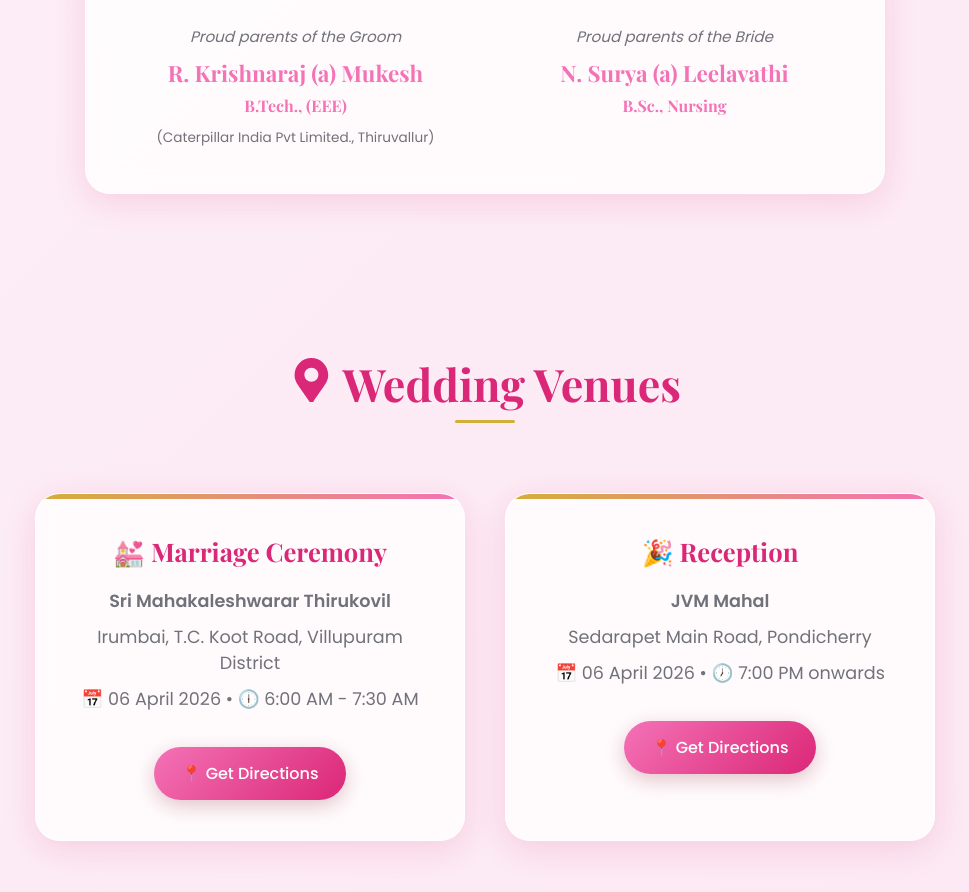
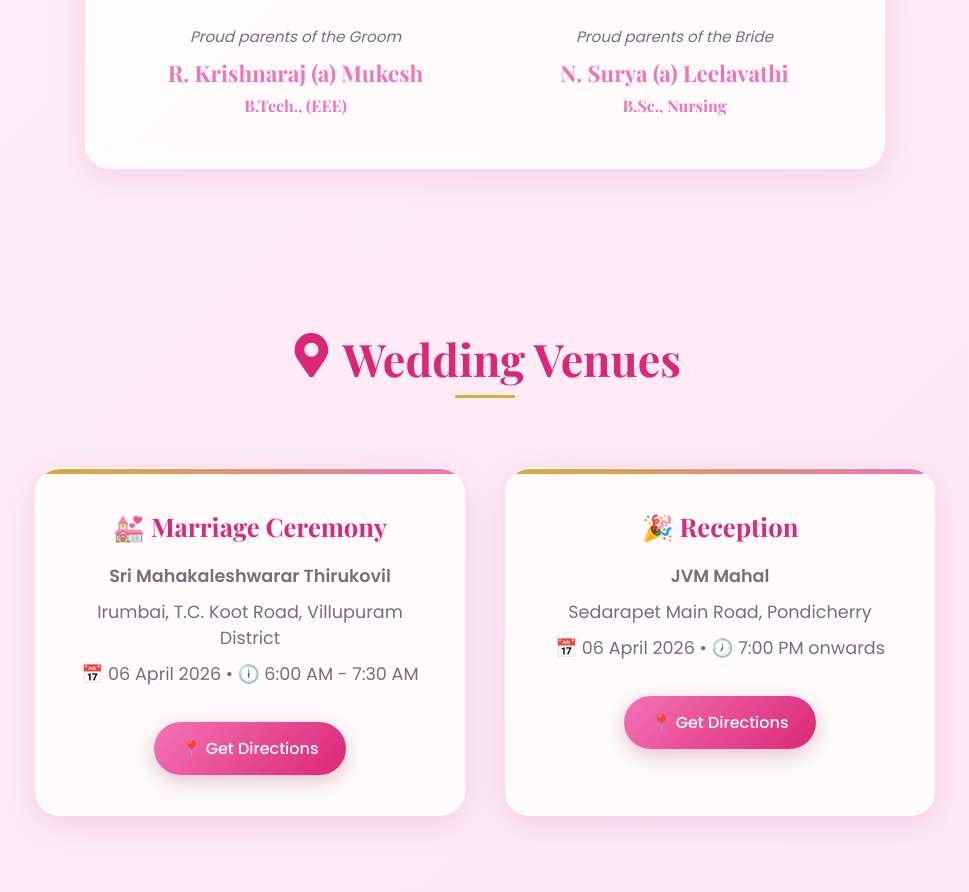
Before and after one commit to Saran1527/Wedding2, a React (Create React App) app: page / in a window 1280 px wide. Shown: the part 2011-2903 px from the top of the page, without its empty margins (155-1124 px from the left). Built offline with nearby package versions, Linux system fonts and the light colour scheme; a web font is replaced by a local one.

Commit message:
Update App.js

```diff
--- a/src/App.js
+++ b/src/App.js
@@ -212,7 +212,6 @@ function App() {
                 <p style={{ margin: "5px 0", fontSize: "1.1rem", color: "var(--text-color)" }}><strong>Mr.V. Ravichandran Naidu<br />&<br />Mrs. Thangam</strong></p>
                 <p style={{ margin: "25px 0 5px 0", fontSize: "0.95rem", fontStyle: "italic", color: "var(--text-light)" }}>Proud parents of the Groom</p>
                 <h4 style={{ color: "var(--primary-color)", fontSize: "1.4rem", fontWeight: "bold", margin: "10px 0", fontFamily: "var(--font-heading)" }}>R. Krishnaraj (a) Mukesh<br /><span style={{ fontSize: "1rem" }}>B.Tech., (EEE)</span></h4>
-                <p style={{ margin: "5px 0", fontSize: "0.85rem", color: "var(--text-light)" }}>(Caterpillar India Pvt Limited., Thiruvallur)</p>
               </div>
 
               {/* Bride's Detail */}
```
